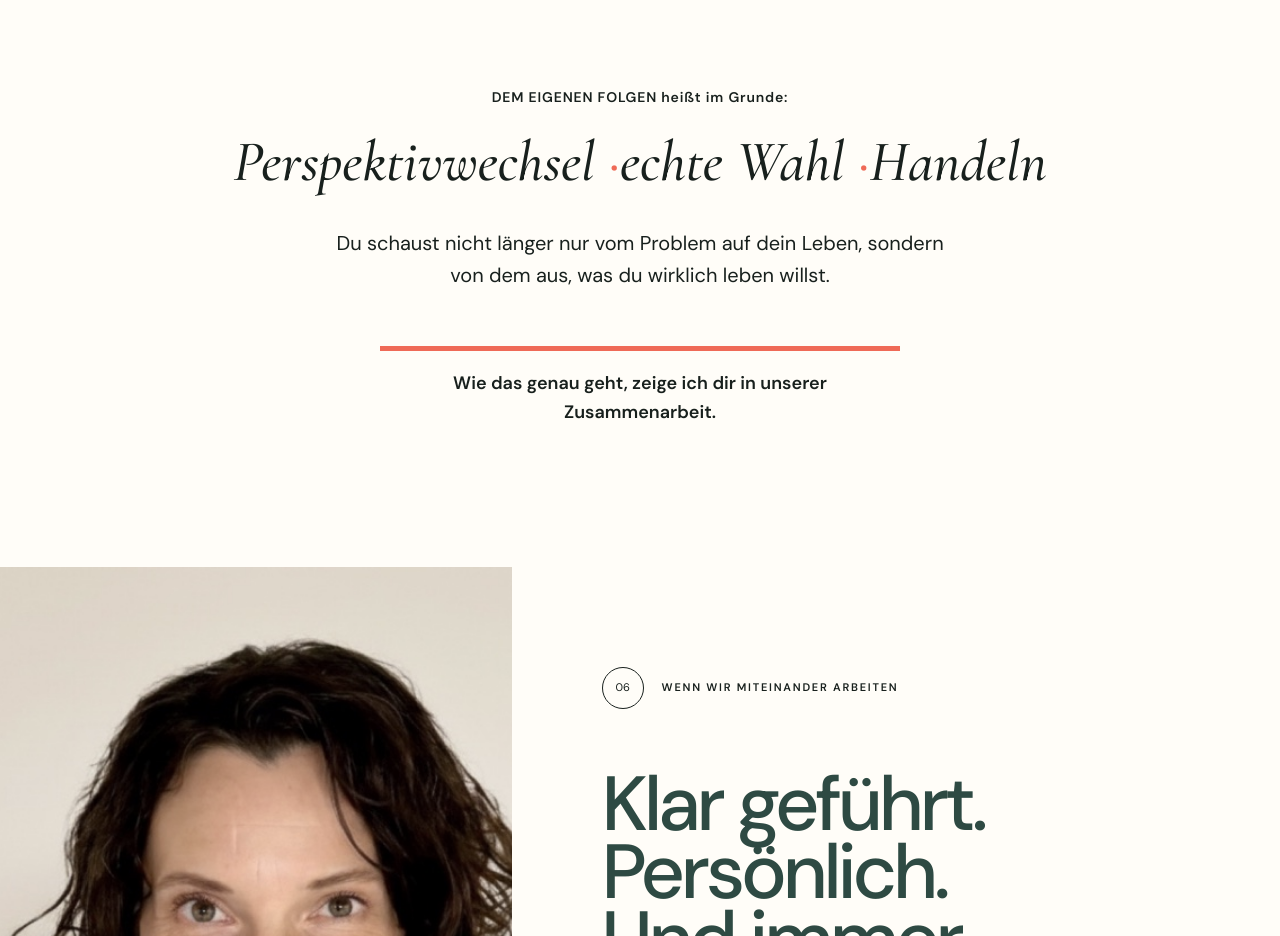
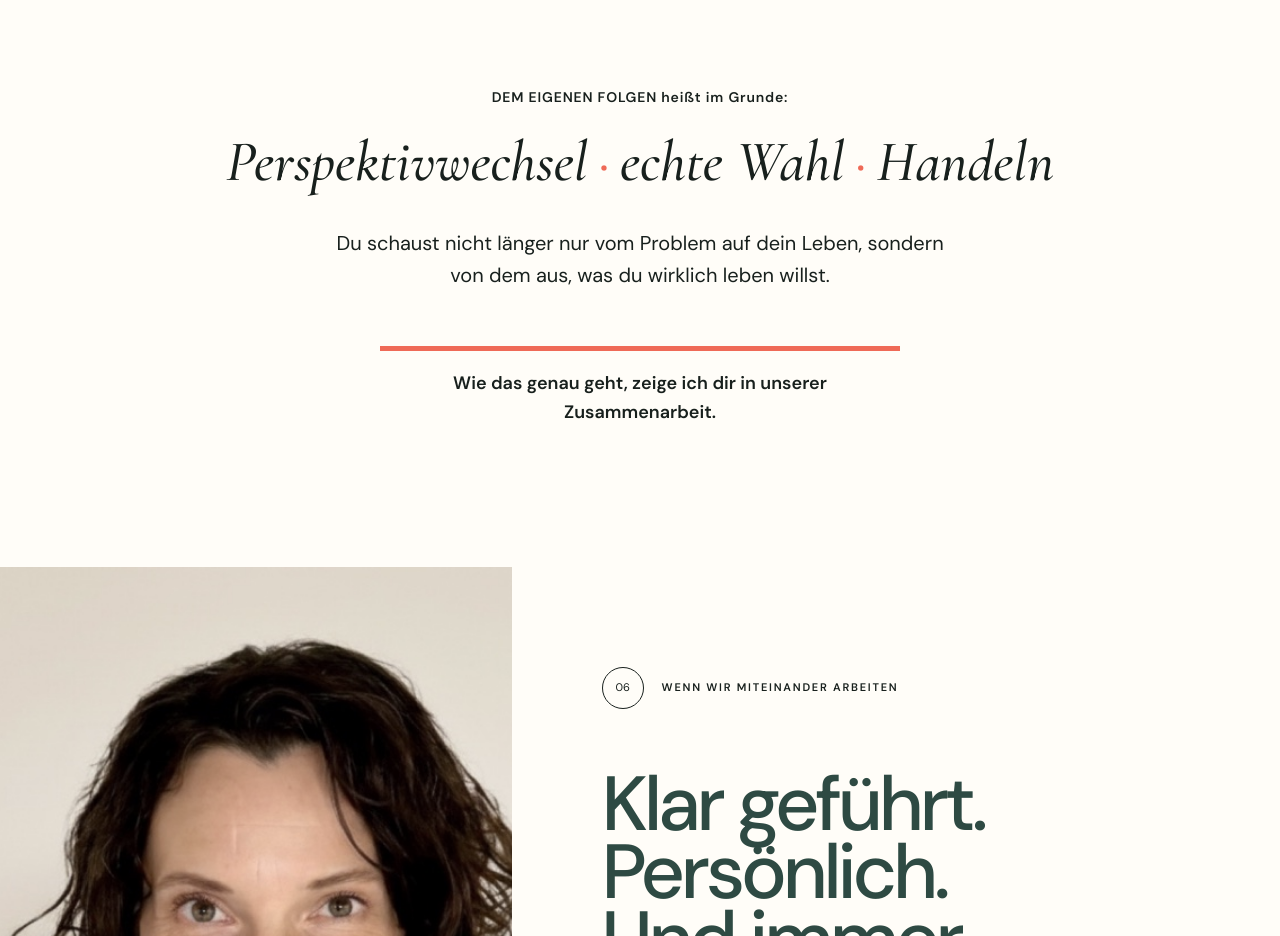
Before and after one commit to liberdade-ai/petrasailer, a Next.js app: page / in a window 1280 px wide. Shown: the part 6680-7616 px from the top of the page. Built offline with nearby package versions, Linux system fonts and the light colour scheme.

Commit message:
Space home philosophy separators

```diff
--- a/app/(website)/base.module.css
+++ b/app/(website)/base.module.css
@@ -121,7 +121,7 @@
 .philosophyResult > p:first-child { font-size: 14px; font-weight: 600; letter-spacing: .06em; }
 .philosophyResult .resultWords { display: flex; flex-wrap: wrap; justify-content: center; margin: 28px 0 0 !important; color: var(--ink); font: italic 500 clamp(48px, 4.5vw, 58px)/.92 "Cormorant Garamond", Georgia, serif; }
 .resultWords span { display: inline-block; white-space: nowrap; }
-.resultWords span:not(:last-child)::after { content: " · "; color: var(--coral); }
+.resultWords span:not(:last-child)::after { content: "·"; margin: 0 .18em; color: var(--coral); }
 .philosophyResult .resultExplanation { max-width: 620px; margin: 38px auto 0 !important; font-size: 20px; line-height: 1.6; }
 .philosophyResult .closing { width: min(100%, 520px); margin: 55px auto 0; padding-top: 18px; border-top: 5px solid var(--coral); font-size: 18px; line-height: 1.6; font-weight: 600; }
 
```
